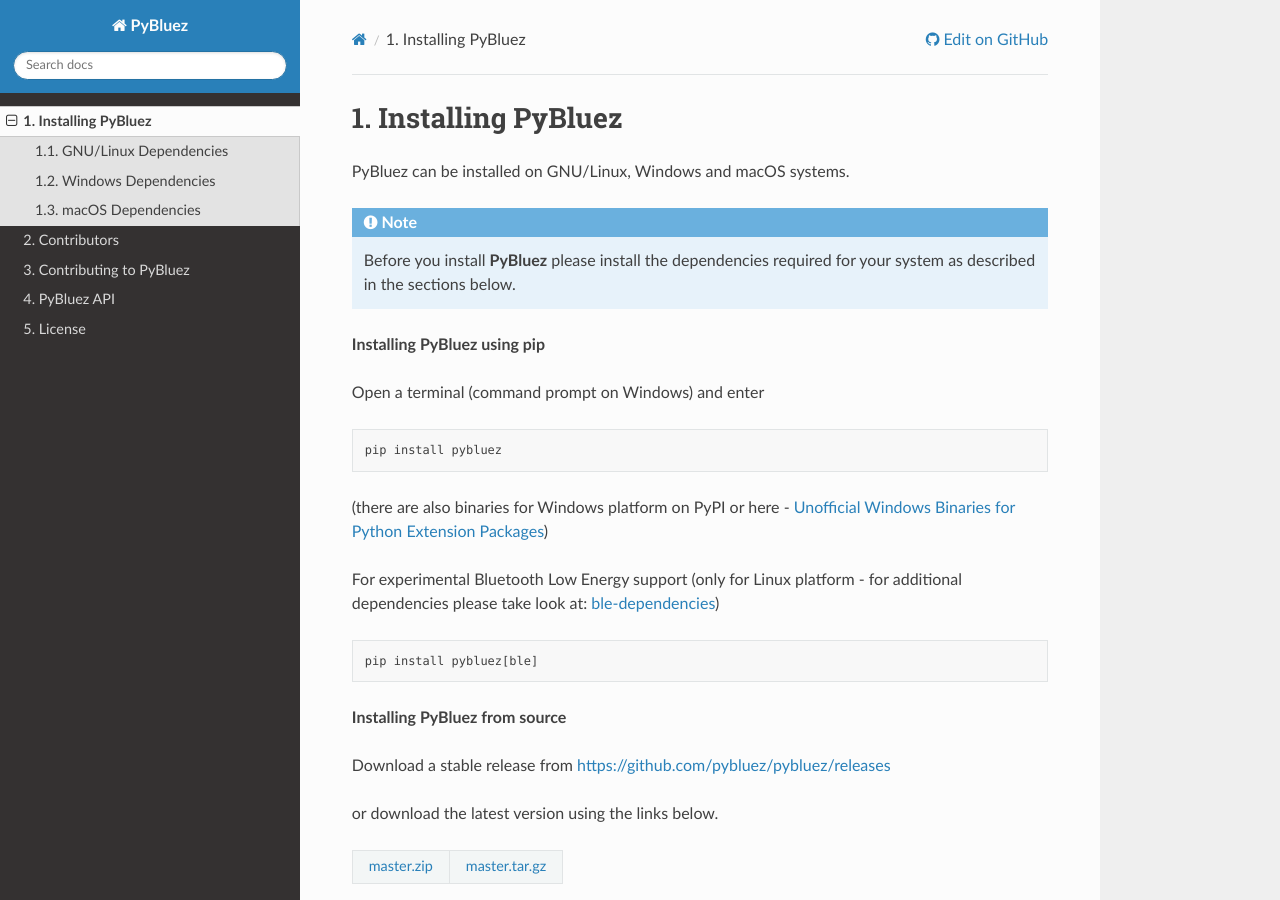
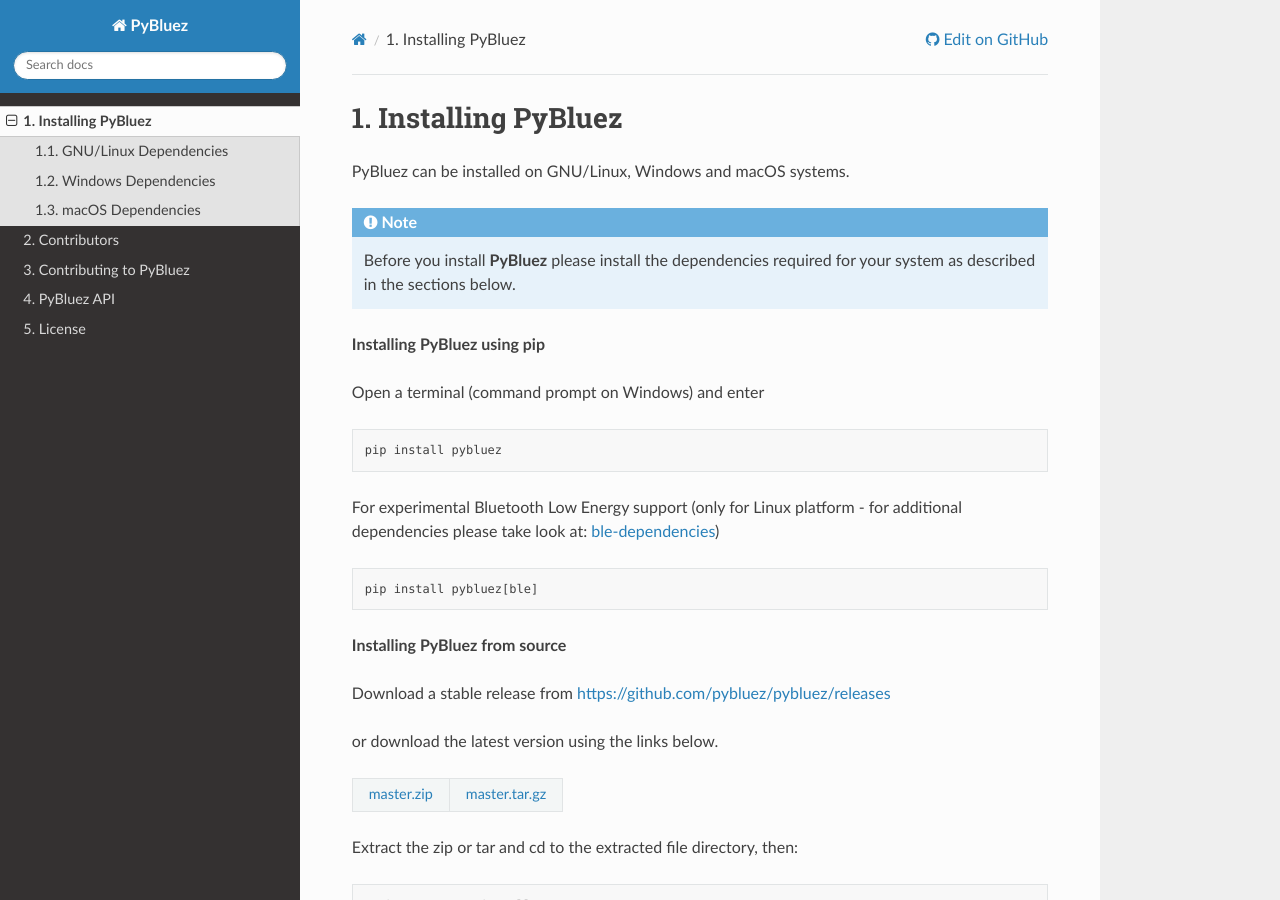
Before and after one commit to pybluez/pybluez, a Sphinx documentation site: the page built from docs/install.rst, in a window 1280 px wide and 900 px high. Built offline with Sphinx 7.4.7 and the Read the Docs theme 2.0.0, drawn with Linux system fonts in a browser that asks for light colours.

Commit message:
Remove unsupported 3rd party packages

```diff
--- a/docs/install.rst
+++ b/docs/install.rst
@@ -14,8 +14,6 @@
 ::
 
 	pip install pybluez
-
-(there are also binaries for Windows platform on PyPI or here - `Unofficial Windows Binaries for Python Extension Packages <https://www.lfd.uci.edu/~gohlke/pythonlibs/#pybluez>`_)
 
 For experimental Bluetooth Low Energy support (only for Linux platform -
 for additional dependencies please take look at:
```
